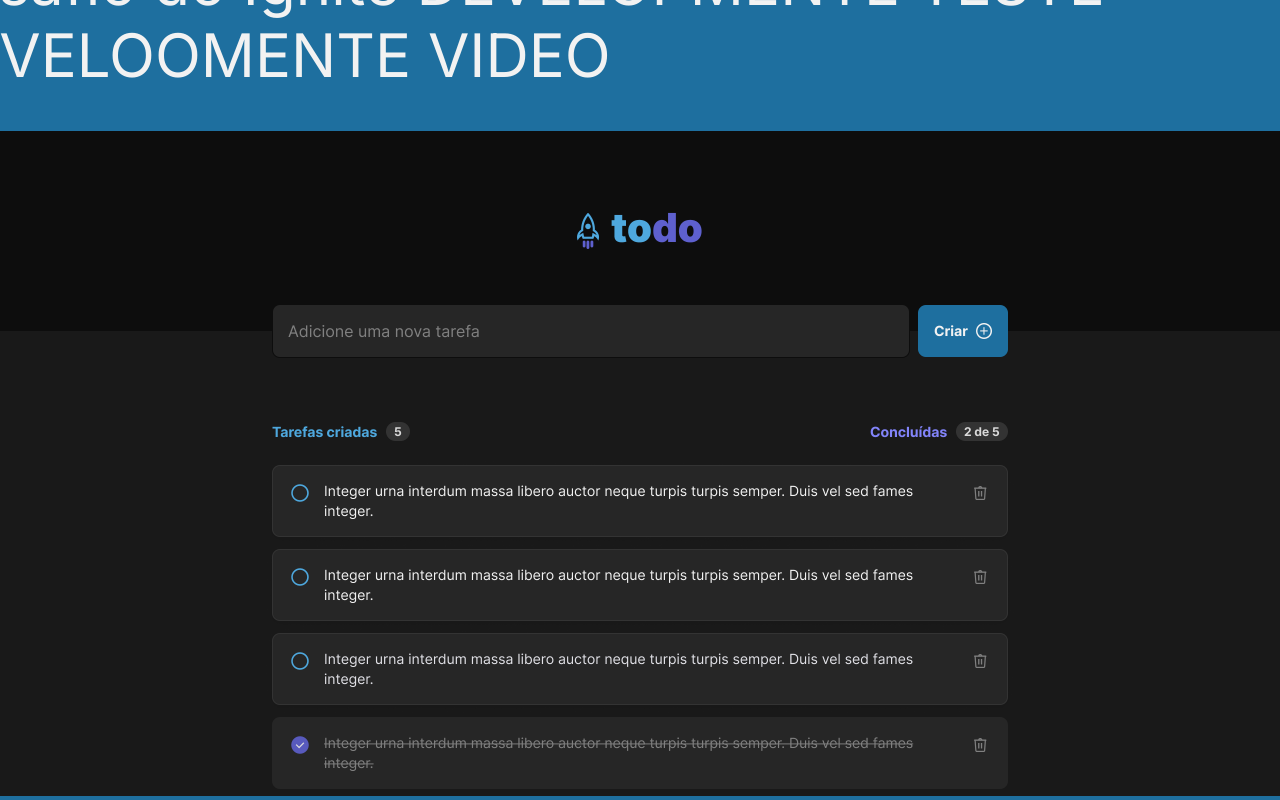
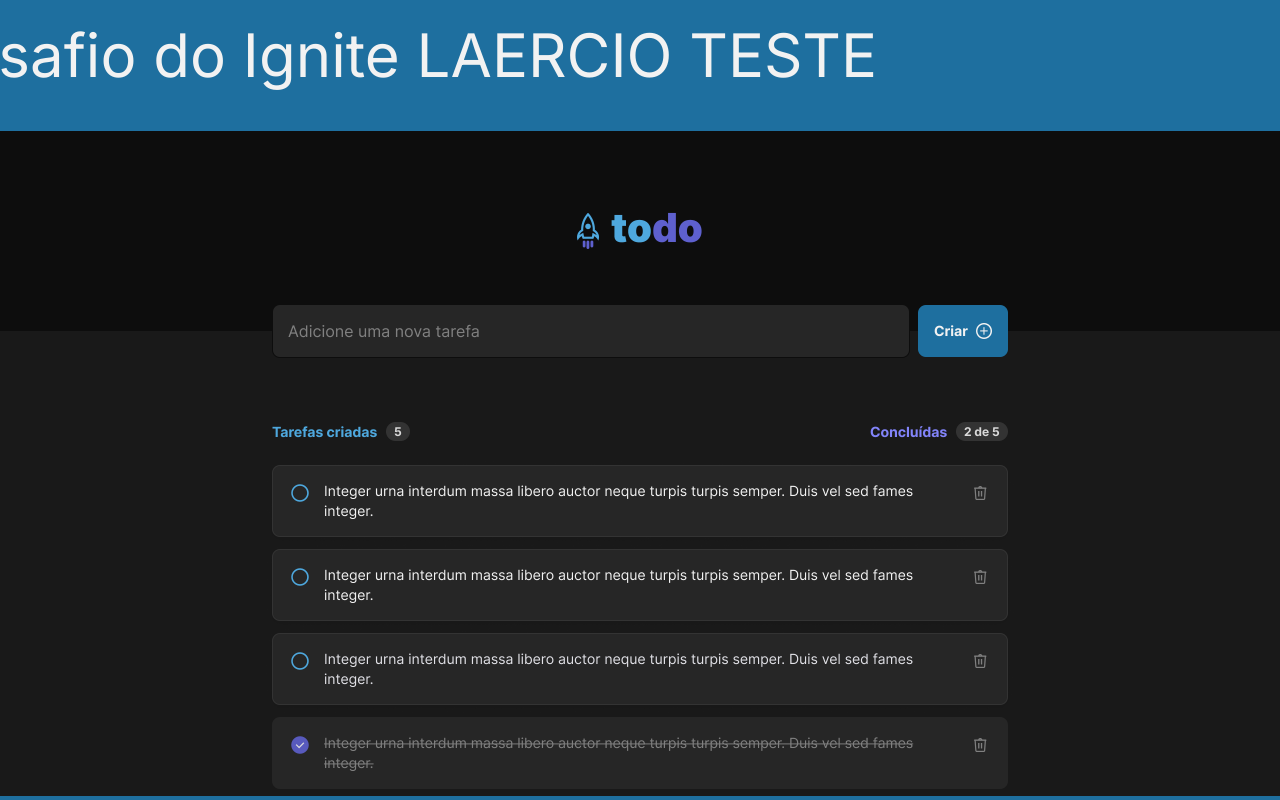
Before and after one commit to guifranchim/todo, a React (Vite) app: page / in a window 1280 px wide. Shown: the top 800 px of the page. Built offline with nearby package versions, Linux system fonts and the light colour scheme.

Commit message:
Update index.tsx

```diff
--- a/src/pages/LandingPage/index.tsx
+++ b/src/pages/LandingPage/index.tsx
@@ -7,7 +7,7 @@ function LandingPage() {
     <section className={styles.container}>
       <article className={styles.title_container}>
         <h1>To do List</h1>
-        <h2>Desafio do Ignite DEVELOPMENTE TESTE DEVELOOMENTE VIDEO</h2>
+        <h2>Desafio do Ignite LAERCIO TESTE</h2>
       </article>
       <article>
         <Link to="/to-do">
```
